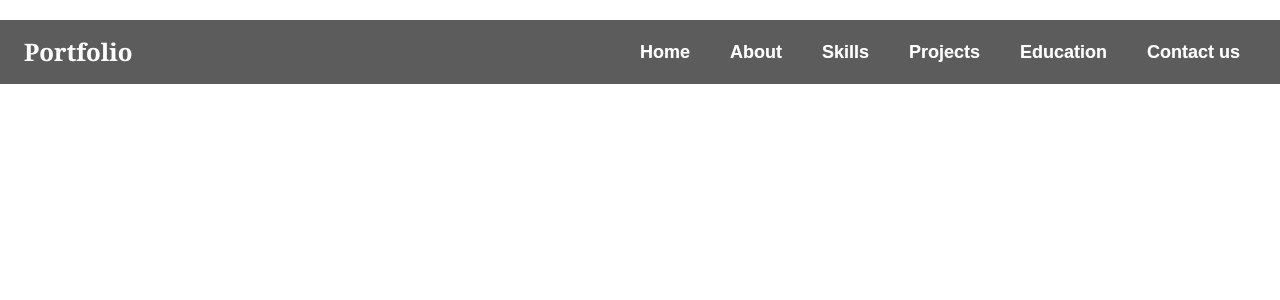
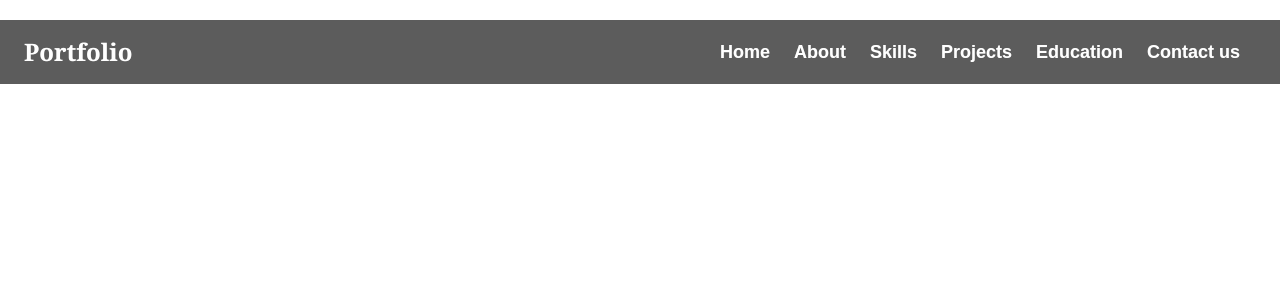
Before and after one commit to M-Talha183/portfolioo, a Next.js app: page /Navbar in a window 1280 px wide. Shown: the top 300 px of the page. Built offline with nearby package versions, Linux system fonts and the light colour scheme.

Commit message:
some modification

```diff
--- a/src/app/Navbar/page.tsx
+++ b/src/app/Navbar/page.tsx
@@ -19,7 +19,7 @@ const Page = () => {
 
           {/* Desktop Menu */}
           <div className="hidden md:block pt-4 font-bold text-lg">
-            <ul className="outline-none flex gap-10 pr-10">
+            <ul className="outline-none flex gap-6 pr-10">
               <li><Link href="/">Home</Link></li>
               <li><Link href="/About">About</Link></li>
               <li><Link href="/Skills">Skills</Link></li>
```
